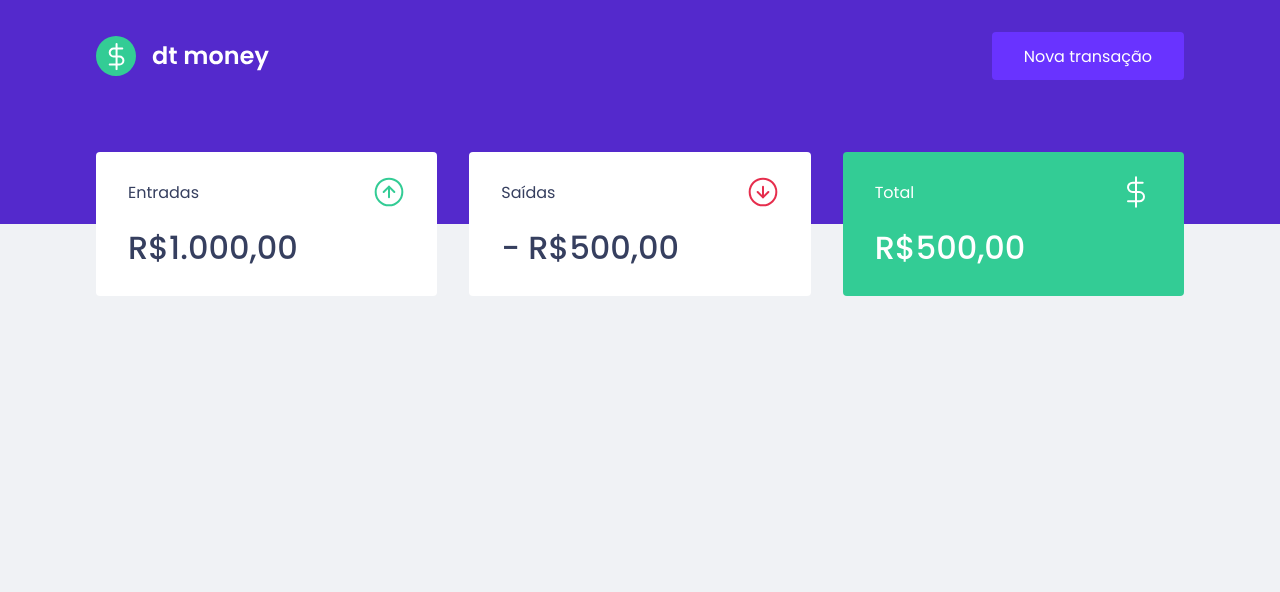
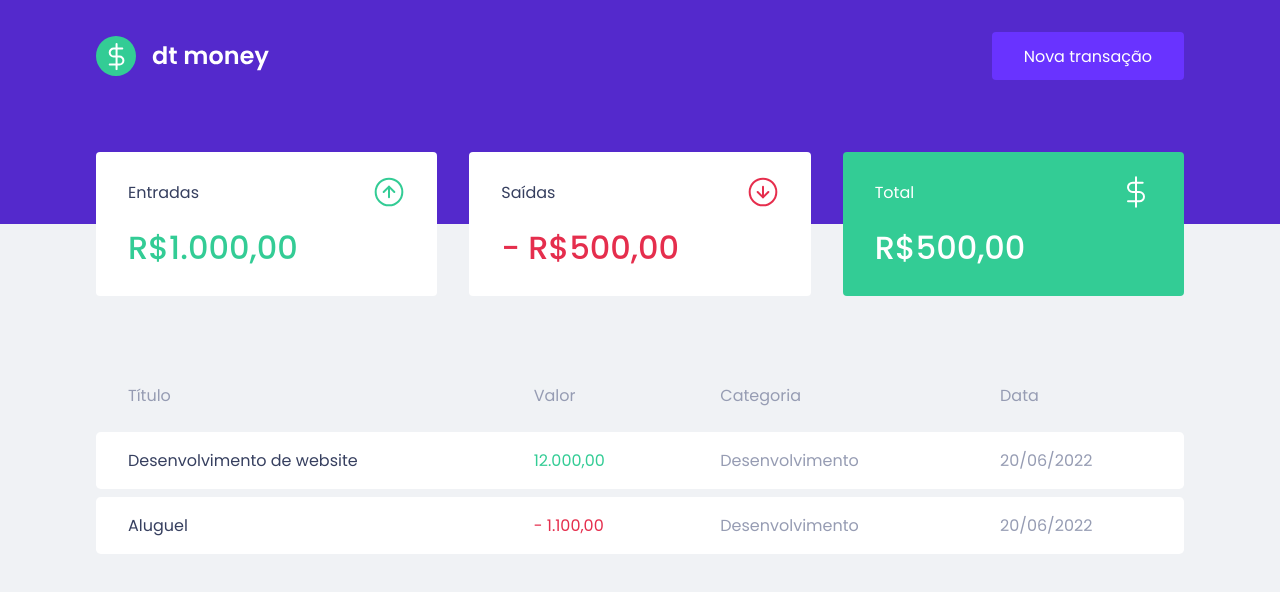
Before and after one commit to XxWexX5/dtmoney, a Next.js app: page / in a window 1280 px wide. Shown: the top 592 px of the page. Built offline with nearby package versions, Linux system fonts and the light colour scheme.

Commit message:
feat(TransactionsTable): Creating component transactions.

```diff
--- a/components/Dashboard/index.tsx
+++ b/components/Dashboard/index.tsx
@@ -1,11 +1,13 @@
 import * as Styled from "./styles";
 
 import { Summary } from "../Summary";
+import { TransactionsTable } from "../TransactionsTable";
 
 export function Dashboard() {
   return (
     <Styled.Container>
       <Summary />
+      <TransactionsTable />
     </Styled.Container>
   );
 }
--- a/components/Summary/index.tsx
+++ b/components/Summary/index.tsx
@@ -15,7 +15,7 @@ export function Summary() {
             height="32"
           />
         </header>
-        <strong>R$1.000,00</strong>
+        <strong className="deposit">R$1.000,00</strong>
       </Styled.Item>
 
       <Styled.Item>
@@ -28,7 +28,7 @@ export function Summary() {
             height="32"
           />
         </header>
-        <strong>- R$500,00</strong>
+        <strong className="withdraw">- R$500,00</strong>
       </Styled.Item>
 
       <Styled.Item className="highlight">
--- a/components/Summary/styles.ts
+++ b/components/Summary/styles.ts
@@ -31,5 +31,13 @@ export const Item = styled.li`
     font-size: 2rem;
     font-weight: 500;
     line-height: 3rem;
+
+    &.deposit {
+      color: var(--green);
+    }
+
+    &.withdraw {
+      color: var(--red);
+    }
   }
 `;
--- /dev/null
+++ b/components/TransactionsTable/index.tsx
@@ -0,0 +1,34 @@
+import * as Styled from "./styles";
+
+export function TransactionsTable() {
+  return (
+    <Styled.Container>
+      <Styled.Table>
+        <thead>
+          <tr>
+            <th>Título</th>
+            <th>Valor</th>
+            <th>Categoria</th>
+            <th>Data</th>
+          </tr>
+        </thead>
+
+        <tbody>
+          <tr>
+            <td>Desenvolvimento de website</td>
+            <td className="deposit">12.000,00</td>
+            <td>Desenvolvimento</td>
+            <td>20/06/2022</td>
+          </tr>
+
+          <tr>
+            <td>Aluguel</td>
+            <td className="withdraw">- 1.100,00</td>
+            <td>Desenvolvimento</td>
+            <td>20/06/2022</td>
+          </tr>
+        </tbody>
+      </Styled.Table>
+    </Styled.Container>
+  );
+}
--- /dev/null
+++ b/components/TransactionsTable/styles.ts
@@ -0,0 +1,47 @@
+import styled from "styled-components";
+
+export const Container = styled.div`
+  margin-top: 4rem;
+`;
+
+export const Table = styled.table`
+  width: 100%;
+  border-spacing: 0 0.5rem;
+
+  thead {
+    th {
+      color: var(--text-body);
+      font-weight: 400;
+      padding: 1rem 2rem;
+      text-align: left;
+      line-height: 1.5rem;
+    }
+  }
+
+  tbody {
+    td {
+      padding: 1rem 2rem;
+      border: 0;
+      background-color: var(--shape);
+      color: var(--text-body);
+
+      &:first-child {
+        color: var(--text-title);
+        border-top-left-radius: 0.3rem;
+        border-bottom-left-radius: 0.3rem;
+      }
+      &:last-child {
+        border-bottom-right-radius: 0.3rem;
+        border-top-right-radius: 0.3rem;
+      }
+
+      &.deposit {
+        color: var(--green);
+      }
+
+      &.withdraw {
+        color: var(--red);
+      }
+    }
+  }
+`;
```
